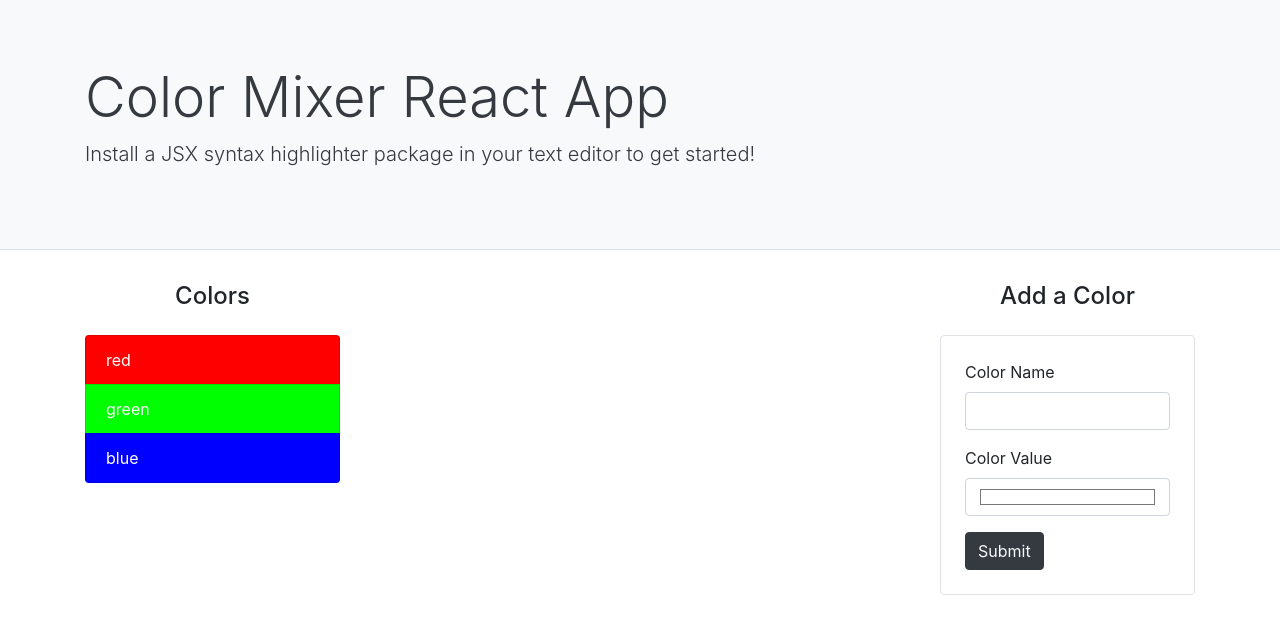
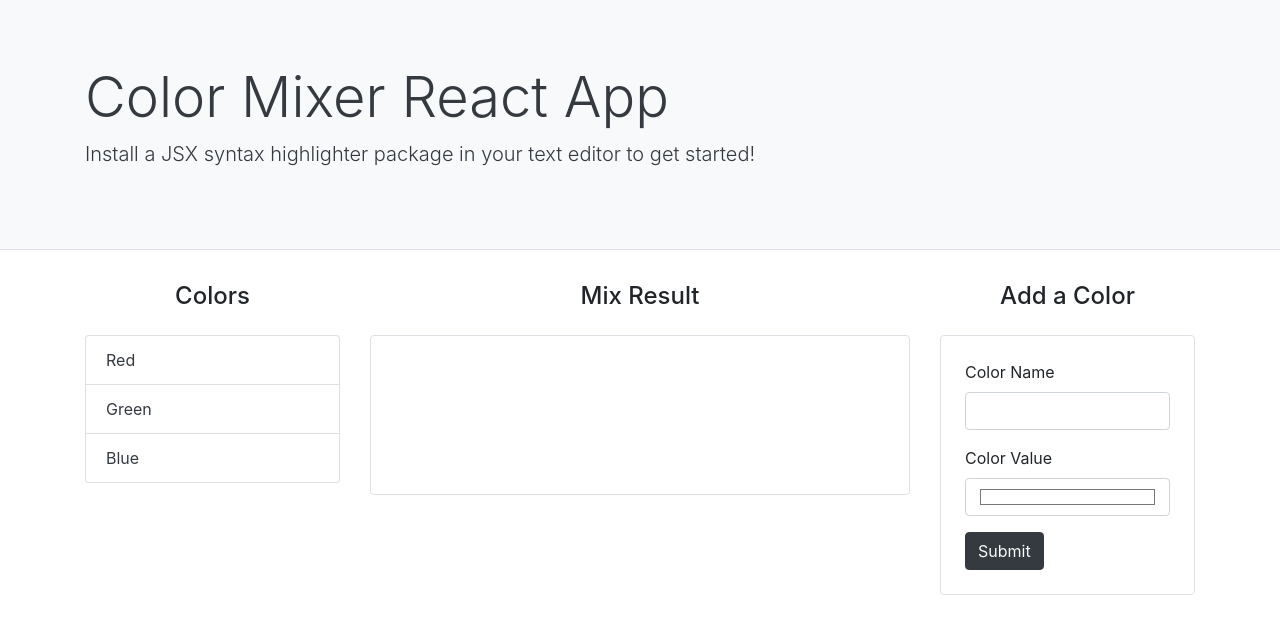
Before and after one commit to nsemmler/color-mixer-react-app, a React (Create React App) app: page / in a window 1280 px wide. Shown: the top 634 px of the page. Built offline with nearby package versions, Linux system fonts and the light colour scheme.

Commit message:
Allow for toggling and mixing of colors

```diff
--- a/package.json
+++ b/package.json
@@ -6,7 +6,8 @@
     "bootstrap": "^4.1.3",
     "react": "^16.4.1",
     "react-dom": "^16.4.1",
-    "react-scripts": "1.1.4"
+    "react-scripts": "1.1.4",
+    "ryb-color-mixer": "^0.6.1"
   },
   "scripts": {
     "start": "react-scripts start",
--- a/src/App.js
+++ b/src/App.js
@@ -1,6 +1,7 @@
 import React, { Component } from 'react'
 import ColorList from './components/ColorList'
 import ColorForm from './components/ColorForm'
+import ColorMixer from './components/ColorMixer'
 import '../node_modules/bootstrap/dist/css/bootstrap.min.css'
 
 class App extends Component {
@@ -8,15 +9,26 @@ class App extends Component {
     super(props)
     this.state = {
       colors: [
-        { value: '#ff0000', name: 'red' },
-        { value: '#00ff00', name: 'green' },
-        { value: '#0000ff', name: 'blue' }
+        { value: '#ff0000', name: 'Red', selected: false },
+        { value: '#00ff00', name: 'Green', selected: false },
+        { value: '#0000ff', name: 'Blue', selected: false }
       ]
     }
   }
 
+  toggleColorSelection = (index) => {
+    const color = this.state.colors[index]
+    color.selected = !color.selected
+    this.setState({ ...this.state.colors })
+  }
+
   addNewColor = (color) => {
-    this.setState({ colors: [ ...this.state.colors, color ] })
+    this.setState({
+      colors: [
+        ...this.state.colors,
+        { ...color, selected: false }
+      ]
+    })
   }
 
   render() {
@@ -32,9 +44,11 @@ class App extends Component {
           <div className="row">
             <div className="col-3">
               <h2 className="h4 text-center mb-4">Colors</h2>
-              <ColorList colors={ this.state.colors } />
+              <ColorList colors={ this.state.colors } handleToggleColorSelection={ this.toggleColorSelection } />
             </div>
             <div className="col">
+              <h2 className="h4 text-center mb-4">Mix Result</h2>
+              <ColorMixer colors={ this.state.colors } />
             </div>
             <div className="col-3">
               <h2 className="h4 text-center mb-4">Add a Color</h2>
--- a/src/components/ColorList.js
+++ b/src/components/ColorList.js
@@ -1,14 +1,16 @@
 import React from 'react'
 
-const ColorList = ({ colors }) => {
+const ColorList = ({ colors, handleToggleColorSelection }) => {
   const lis = colors.map((color, i) => {
-    const style = { backgroundColor: color.value }
-    return <li className="list-group-item text-white" key={ i } style={ style }>{ color.name }</li>
+    const style = { backgroundColor: color.selected ? color.value : 'white' }
+    return <li
+      className="list-group-item text-dark"
+      key={ i }
+      style={ style }
+      onClick={ () => handleToggleColorSelection(i) }>{ color.name }</li>
   })
 
-  return <ul className="list-group">
-    { lis }
-  </ul>
+  return <ul className="list-group">{ lis }</ul>
 }
 
 export default ColorList
--- /dev/null
+++ b/src/components/ColorMixer.js
@@ -0,0 +1,12 @@
+import { mix } from 'ryb-color-mixer'
+import React from 'react'
+
+const ColorMixer = ({ colors }) => {
+  const selected = colors.filter(color => color.selected).map(color => color.value)
+  const backgroundColor = selected.length ? `#${mix(selected)}` : ''
+  return (
+    <section style={{ height: '20vh', backgroundColor }} className="border rounded"></section>
+  )
+}
+
+export default ColorMixer
```
Also changed, not shown: 1 other file (tests, documents, lock files or other folders).
